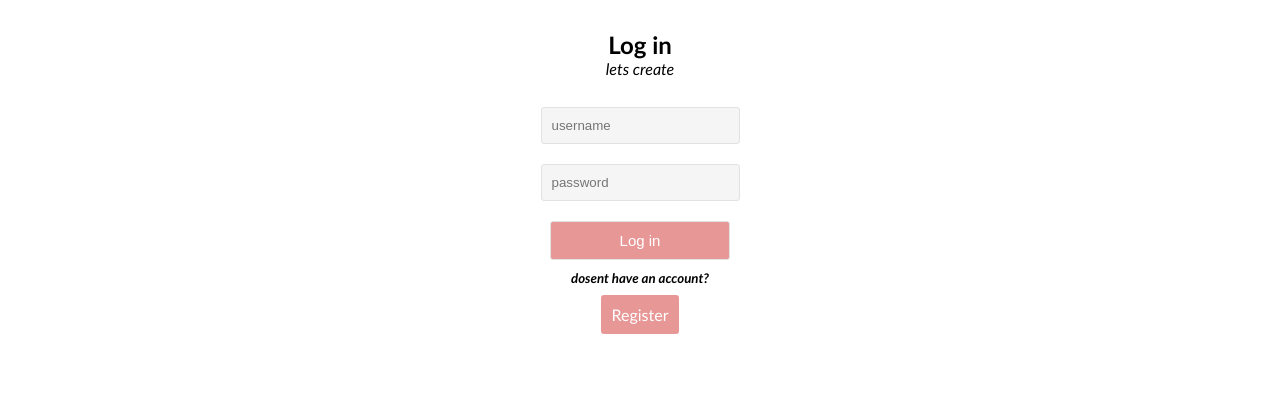
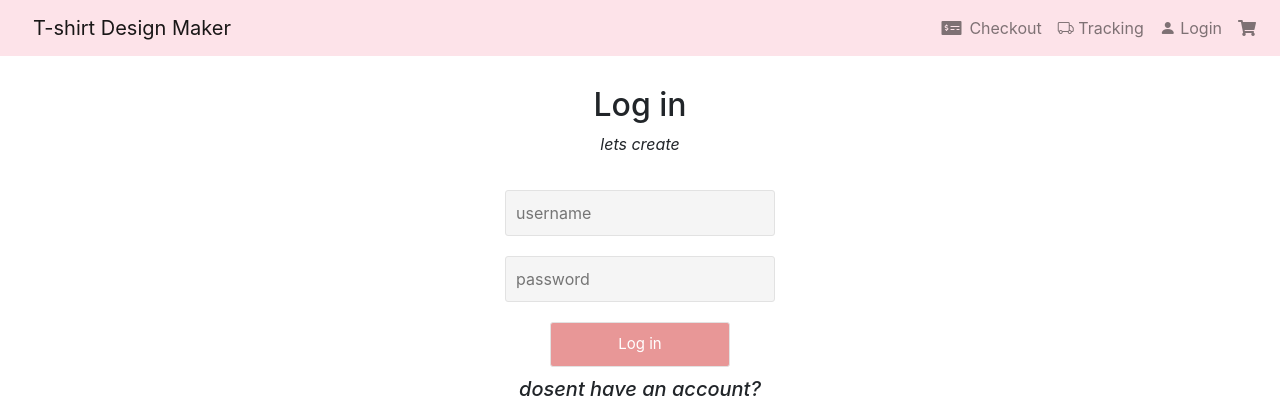
Before and after one commit to naellash00/TshirtDesignMaker, a PHP site: page / in a window 1280 px wide. Shown: the top 420 px of the page. Run offline with PHP 8.4, Linux system fonts and the light colour scheme; some libraries are stand-ins or nearby versions.

Commit message:
adding navbar to registration

```diff
--- a/TshirtDesignMaker-2/signup_and_login/index.php
+++ b/TshirtDesignMaker-2/signup_and_login/index.php
@@ -6,8 +6,39 @@
     <meta name="viewport" content="width=device-width, initial-scale=1.0">
     <title>Log in</title>
     <link rel='stylesheet' href='style.css'>
+    <link rel='stylesheet' href='https://cdnjs.cloudflare.com/ajax/libs/twitter-bootstrap/4.5.2/css/bootstrap.min.css' />
+    <link rel='stylesheet' href='https://cdnjs.cloudflare.com/ajax/libs/font-awesome/5.9.0/css/all.min.css' />
+    <link rel="stylesheet" href="https://cdn.jsdelivr.net/npm/bootstrap-icons@1.11.2/font/bootstrap-icons.min.css">
 </head>
 <body>
+  <!-- Navbar start -->
+  <!-- first tag to Navbar -->
+  <!--navbar-expand makes you responsive -->
+  <nav class="navbar navbar-expand-md navbar-light" style="background-color: #fde3e9;">
+  <!-- Brand -->
+    <a class="navbar-brand" href="index.php"><i class=""></i>&nbsp;&nbsp; T-shirt Design Maker </a>
+    <!-- Toggler/collapsibe Button -->
+    <button class="navbar-toggler" type="button" data-toggle="collapse" data-target="#collapsibleNavbar">
+      <span class="navbar-toggler-icon"></span>
+    </button>
+    <div class="collapse navbar-collapse" id="collapsibleNavbar">
+      <ul class="navbar-nav ml-auto">
+        <li class="nav-item">
+          <a class="nav-link" href="checkout.php"><i class="fas fa-money-check-alt mr-2"></i>Checkout</a><!-- for Checkout page -->
+        </li>
+        <li class="nav-item">
+          <a class="nav-link" href="../shippmentTrack/index.php"><i class="bi bi-truck"></i> Tracking</a><!-- for track page -->
+        </li>
+        <li class="nav-item">
+          <a class="nav-link " href="../signup_and_login/index.php"><i class="bi bi-person-fill"></i>  Login </a>
+        </li>
+        <li class="nav-item">
+          <a class="nav-link" href="cart.php"><i class="fas fa-shopping-cart"></i> <span id="cart-item" class="badge badge-danger"></span></a><!-- for cart page -->
+        </li>
+      </ul>
+    </div>
+  </nav>
+  <!-- Navbar end -->
 
     <div class="main">
          <h2> Log in </h2>
```
Also changed, not shown: TshirtDesignMaker-2/signup_and_login/register.php (+31 -3 lines).
